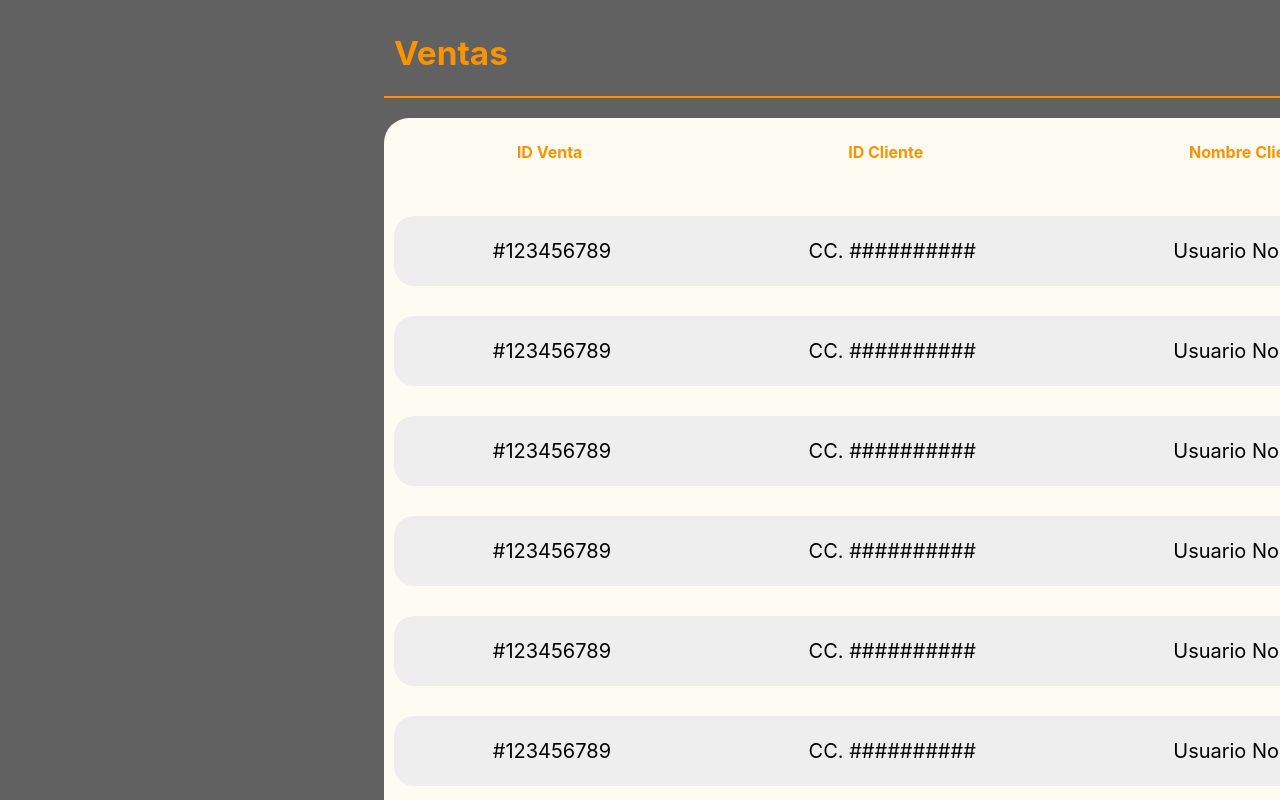
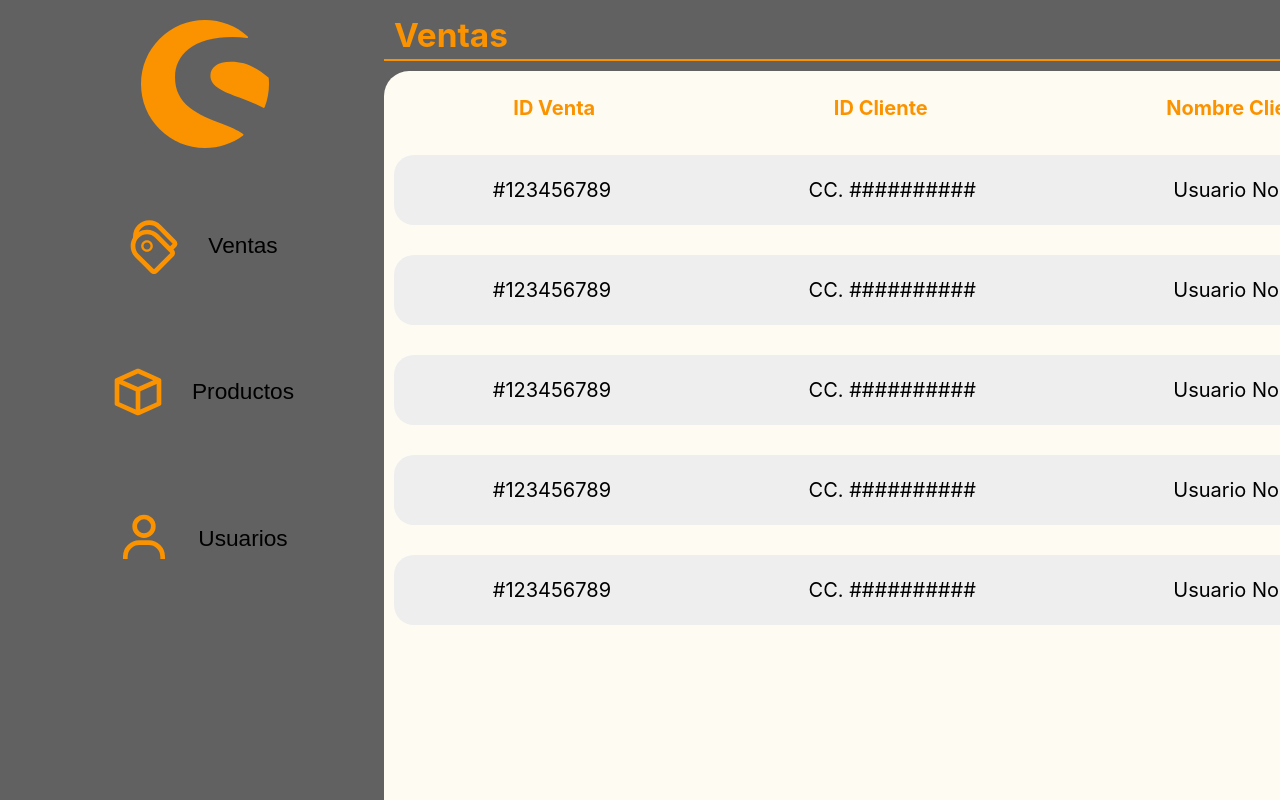
Before and after one commit to CesarNav/bytes, a React (Create React App) app: page / in a window 1280 px wide. Shown: the top 800 px of the page. Built offline with nearby package versions, Linux system fonts and the light colour scheme.

Commit message:
fixed's disfaces

```diff
--- a/src/App.tsx
+++ b/src/App.tsx
@@ -6,16 +6,19 @@ import Login from "./pages/login/login";
 import { SideBar } from "./pages/SideBar/SideBar";
 import { SalesMenu } from "./pages/SaleMenu/SalesMenu";
 
+import "./styles/commons/mixin.scss";
+
 function App() {
   return (
     <div className="App">
       {/* <Login /> */}
+      <div className="CanvasLayer">
+        <SideBar />
 
-      {/* <SideBar /> */}
-
-      <main className="main">
-        <SalesMenu />
-      </main>
+        <main className="main">
+          <SalesMenu />
+        </main>
+      </div>
     </div>
   );
 }
--- a/src/pages/SaleMenu/SalesMenu.scss
+++ b/src/pages/SaleMenu/SalesMenu.scss
@@ -1,11 +1,11 @@
 @import "../../styles/commons/Colors";
 @import "../../styles/commons/mixin.scss";
 
-.Canvas {
-  @include CanvasLayer($backgroundColor);
-  @include Distribution;
+.Header {
+  margin: 10px 10px 10px 0;
+  grid-column: 2 / 3;
+  grid-row: 1;
 
-  .Header {
   border-bottom: 2px solid $elementColor;
   display: flex;
   flex-direction: row;
@@ -50,42 +50,58 @@
 }
 
 .Main {
+  margin: 10px 10px 10px 0;
+
   background-color: $primaryColor;
   border-radius: 25px;
   display: grid;
   grid-template-columns: 25% 25% 25% 25%;
   grid-template-rows: 8% repeat(9, 10%) 2%;
 
+  .FormContainer {
+    margin: 0 10px 0 10px;
+    grid-column: 1/5;
+    grid-row: 1/11;
+    height: 1000px;
+
     .BarHeader {
       grid-column: 1/5;
+      margin-top: 20px;
       display: flex;
       flex-direction: row;
       justify-content: space-around;
       align-items: center;
       color: $elementColor;
+      font-size: 20px;
 
       .SearchContainer {
         background-color: transparent;
         display: flex;
         justify-content: center;
         align-items: center;
+        border: 2px solid $elementColor;
+        border-radius: 10px;
         color: $elementColor;
 
         .InutSearch {
-          background-color: $primaryColor;
-          border: 2px solid $elementColor;
-          border-radius: 5px;
+          background-color: transparent;
+          padding: 5px;
+          width: 200px;
+          height: 30px;
+          border: none;
+          border-radius: 10px;
 
-          &:active {
-            border: 2px solid $elementColor;
+          &:focus {
+            outline: none;
           }
         }
       }
     }
-    .FormContainer {
-      margin: 0 10px 0 10px;
-      grid-column: 1/5;
-      grid-row-start: 2;
   }
 }
+
+.Footer {
+  margin: 10px 10px 10px 0;
+  grid-column: 2 / 3;
+  grid-row: 3;
 }
--- a/src/pages/SaleMenu/SalesMenu.tsx
+++ b/src/pages/SaleMenu/SalesMenu.tsx
@@ -17,41 +17,36 @@ export function SalesMenu() {
         </div>
       </header>
 
-      <aside className="Aside"></aside>
-
       <main className="Main">
+        <div className="FormContainer">
           <div className="BarHeader">
-          <p>
+            <label>
               <b>ID Venta</b>
-          </p>
-          <p>
+            </label>
+            <label>
               <b>ID Cliente</b>
-          </p>
-          <p>
+            </label>
+            <label>
               <b>Nombre Cliente</b>
-          </p>
+            </label>
             <div className="SearchContainer">
               <input
                 className="InutSearch"
                 type="search"
                 placeholder="Buscar..."
               ></input>
-            {/* //? Poner el icono dentro del input */}
               <BsSearch />
             </div>
           </div>
-        <div className="FormContainer">
-          <InfoSales />
-          <InfoSales />
+          <div>
             <InfoSales />
             <InfoSales />
             <InfoSales />
             <InfoSales />
             <InfoSales />
           </div>
+        </div>
       </main>
-
-      <footer className="Footer"></footer>
     </div>
   );
 }
--- a/src/pages/SideBar/SideBar.scss
+++ b/src/pages/SideBar/SideBar.scss
@@ -1,34 +1,32 @@
 @import "../../styles/commons/Colors";
 @import "../../styles/commons/mixin.scss";
 
-.Canvas {
-  @include CanvasLayer($backgroundColor);
-  @include Distribution;
+.Aside {
+  grid-row: 2/2;
 
   .AsideContent {
-    height: 1040px;
+    height: 864px;
     margin: 20px;
     display: grid;
     grid-template-rows: 20% 80%;
 
     .LogoContainer {
       grid-row-start: 1;
-      align-self: center;
+      align-self: flex-start;
       color: $elementColor;
     }
 
     .ButtonRouters {
-      height: 816px;
+      height: 732px;
       grid-row-start: 2;
-      margin: 0 20px 20px 20px;
-      align-self: flex-start;
-      display: flex;
-      flex-direction: column;
-      justify-content: space-around;
+      align-self: center;
+      display: grid;
+      grid-template-rows: 20% 20% 20% 20% 20%;
 
-      .ButtonContainer {
+      .Btn-Cont {
         color: $elementColor;
-        width: 340px;
+        width: 370px;
+        height: 70px;
         display: flex;
         justify-content: center;
         align-items: center;
@@ -51,6 +49,22 @@
           cursor: pointer;
         }
       }
+
+      @mixin Btn-Routers {
+        justify-self: center;
+        align-self: center;
+      }
+      .Cont_Sales {
+        @include Btn-Routers();
+      }
+
+      .Cont_Products {
+        @include Btn-Routers();
+      }
+
+      .Cont_Users {
+        @include Btn-Routers();
+      }
     }
   }
 }
--- a/src/pages/SideBar/SideBar.tsx
+++ b/src/pages/SideBar/SideBar.tsx
@@ -7,7 +7,7 @@ import "./SideBar.scss";
 export function SideBar() {
   return (
     <div className="Canvas">
-      <header className="Header"></header>
+      {/* <header className="Header"></header> */}
 
       <aside className="Aside">
         <div className="AsideContent">
@@ -15,15 +15,15 @@ export function SideBar() {
             <SiShopware size="8em" />
           </div>
           <div className="ButtonRouters">
-            <div className="ButtonContainer">
+            <div className="Btn-Cont Cont_Sales">
               <TiTags className="IconRouter" size="3.5em" />
               <button className="ButtonRouter">Ventas</button>
             </div>
-            <div className="ButtonContainer">
+            <div className="Btn-Cont Cont_Products">
               <BiCube className="IconRouter" size="3.5em" />
               <button className="ButtonRouter">Productos</button>
             </div>
-            <div className="ButtonContainer">
+            <div className="Btn-Cont Cont_Users">
               <BiUser className="IconRouter" size="3.5em" />
               <button className="ButtonRouter">Usuarios</button>
             </div>
@@ -31,13 +31,13 @@ export function SideBar() {
         </div>
       </aside>
 
-      <main className="Main">
-        {/* <Route path="/SalesMenu"></Route>
+      {/* <main className="Main">
+        <Route path="/SalesMenu"></Route>
         <Route path="/ProductsMenu"></Route>
-        <Route path="/UsersMenu"></Route> */}
-      </main>
+        <Route path="/UsersMenu"></Route>
+      </main> */}
 
-      <footer className="Footer"></footer>
+      {/* <footer className="Footer"></footer> */}
     </div>
   );
 }
--- a/src/styles/commons/mixin.scss
+++ b/src/styles/commons/mixin.scss
@@ -1,4 +1,6 @@
-@mixin CanvasLayer($backgroundColor) {
+@import "./Colors";
+
+.CanvasLayer {
   background-color: $backgroundColor;
   width: 1920px;
   height: 1080px;
@@ -6,25 +8,3 @@
   grid-template-rows: 10% 80% 10%;
   grid-template-columns: 20% 80%;
 }
-
-@mixin Distribution {
-  .Header {
-    margin: 10px 10px 10px 0;
-    grid-column: 2 / 3;
-    grid-row: 1;
-  }
-
-  .Main {
-    margin: 10px 10px 10px 0;
-  }
-
-  .Footer {
-    margin: 10px 10px 10px 0;
-    grid-column: 2 / 3;
-    grid-row: 3;
-  }
-
-  .Aside {
-    grid-row: 1/4;
-  }
-}
```
Lines whose indentation alone changed are shown as unchanged.
